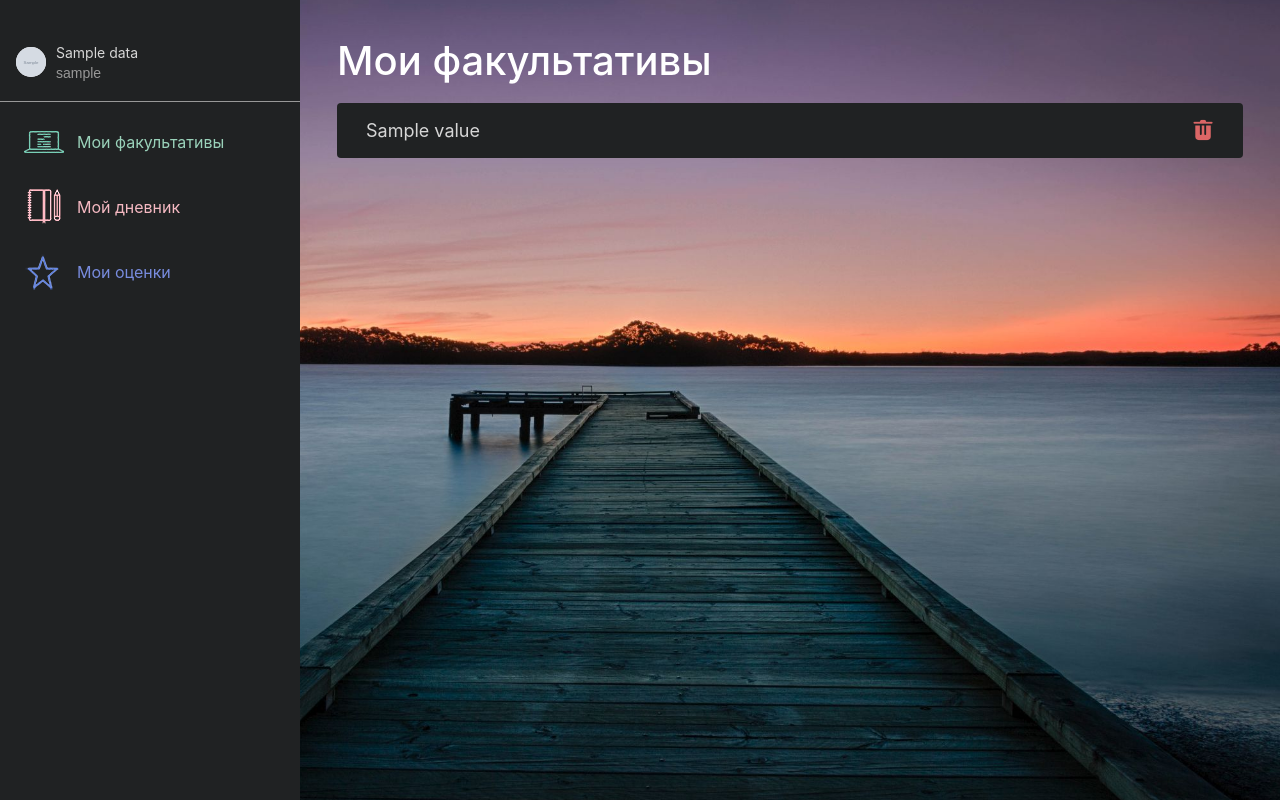
After one commit to bulatcute/edutatar, a Flask app: template flask_app/templates/facultatives.html in a window 1280 px wide. The commit adds this page. Run offline with Flask 2, Linux system fonts and the light colour scheme; the template is opened without the code that fills it: most values are stand-ins (such as "Sample title", 1, 10 or a date in 2020); grey boxes marked "Sample" are stand-in pictures; some libraries are stand-ins or nearby versions.

Commit message:
facultative page add

```diff
--- a/flask_app/app.py
+++ b/flask_app/app.py
@@ -2,8 +2,7 @@ from flask import Flask, render_template, redirect, url_for, request
 from flask_login import LoginManager, UserMixin, login_user, login_required, logout_user, current_user
 from flask_sqlalchemy import SQLAlchemy
 from forms import LoginForm
-from edutatar import login_edu, get_home_params, my_stars, check_login
-from werkzeug.security import generate_password_hash, check_password_hash
+from edutatar import login_edu, get_home_params, my_stars, check_login, my_facultatives
 import requests
 import dotenv
 import os
@@ -71,6 +70,16 @@ def marks():
     return render_template('marks.html', data=data, stars=stars)
 
 
+@application.route('/facultatives', methods=['GET'])
+@login_required
+def facultatives():
+    data = {'login': current_user.login, 'name': current_user.name, 'avatar': current_user.avatar}
+    s = requests.session()
+    login_edu(s, data['login'], current_user.password)
+    facs = my_facultatives(s)
+    return render_template('facultatives.html', data=data, facs=facs)
+
+
 @application.route('/login', methods=['GET', 'POST'])
 def login():
     form = LoginForm()
--- a/flask_app/static/css/styles.min.css
+++ b/flask_app/static/css/styles.min.css
@@ -51,3 +51,15 @@ form {
 .c-row:hover {
   background-color: #252729;
 }
+.recycle {
+  width: 30px;
+  height: 30px;
+  margin-top: 2px;
+  margin-bottom: 2px;
+}
+.recycle:hover {
+  width: 35px;
+  height:35px;
+  margin-top: 0;
+  margin-bottom: 0;
+}
--- a/flask_app/templates/auth/login.html
+++ b/flask_app/templates/auth/login.html
@@ -1,4 +1,8 @@
 {% extends "base.html" %}
+
+{% block title %}
+Войти
+{% endblock title %}
 
 {% block body %}
 <form
--- a/flask_app/templates/base.html
+++ b/flask_app/templates/base.html
@@ -4,7 +4,9 @@
 <head>
     <meta charset="utf-8">
     <meta name="viewport" content="width=device-width, initial-scale=1.0, shrink-to-fit=no">
-    <title>facultativedesign</title>
+    <title>{% block title %}
+
+    {% endblock title %}</title>
     <meta name="theme-color" content="rgb(72,72,72)">
     <link rel="icon" type="image/png" sizes="undefinedxundefined" href="{{url_for('static', filename='img/diary.png')}}">
     <link rel="icon" type="image/png" sizes="undefinedxundefined" href="{{url_for('static', filename='img/diary (1).png')}}">
--- /dev/null
+++ b/flask_app/templates/facultatives.html
@@ -0,0 +1,20 @@
+{% extends "layout.html" %}
+
+{% block title %}
+Факультативы
+{% endblock title %}
+
+{% block content %}
+<div style="height: 100vh;padding: 37px;margin-left: 300px;overflow: auto">
+    <h1 style="color: #ffffff;margin-bottom: 18px;">Мои факультативы</h1>
+
+    {% for key, value in facs.items() %}
+    <a href={{key}}>
+    <div class="star-row">
+        <div style="float: left;padding: 14px;"><span style="color: #d6d6d6;font-size: 18px;height: 55px">{{value}}</span></div>
+        <div style="float: right;padding: 10px;"><img class="recycle" src="{{url_for('static', filename='img/recycle-bin-icon.png')}}"></div>
+    </div>
+    </a>
+    {% endfor %}
+</div>
+{% endblock content %}
--- /dev/null
+++ b/flask_app/templates/layout.html
@@ -0,0 +1,52 @@
+{% extends "base.html" %}
+
+{% block body %}
+<div style="height: 100vh;">
+    <div style="float: left;width: 300px;height: 100vh;background-color: #202223;">
+        <div class="c-row"
+            style="width: 100%;height: 65px;margin-top: 37px;padding: 5px;padding-right: 18px;padding-left: 11px;border-bottom: 1px solid;border-color: rgb(152, 152, 152);margin-bottom: 0px;padding-bottom: 15px;">
+            <div class="c-column"
+                style="width: 30px;height: 30px;background-color: #fffefe;border-radius: 15px;margin: 5px;margin-right: 10px;">
+                <img style="width: 30px;height: 30px;border-radius: 15px;" src="{{data['avatar']}}" /></div>
+            <div class="c-column" style="margin-top: 0px;">
+                <span style="color: #d6d6d6;font-size: 14px;margin-top: 0px;display: block;">{{data['name']}}</span>
+                <span style="display: block;color: rgb(152,152,152);font-size: 14px;font-family: Arial;">{{data['login']}}</span>
+            </div>
+        </div>
+        <a href="#">
+            <div class="c-row"
+                style="margin-top: 15px;width: 100%;height: 50px;padding-left: 11px;padding-top: 5px;padding-right: 5px;padding-bottom: 5px;">
+                <div class="c-column"
+                    style="padding: 0px;width: 40px;height: 40px;margin-right: 13px;margin-left: 13px;">
+                    <img style="width: 40px;height: 40px;" src="{{url_for('static', filename='img/lesson-icon.png')}}" /></div>
+                <div class="c-column" style="margin-top: 8px;">
+                    <span style="color: #9ad2ba;margin-top: 0px;">Мои факультативы</span></div>
+            </div>
+        </a>
+        <a href="{{url_for('facultatives')}}">
+            <div class="c-row"
+                style="margin-top: 15px;width: 100%;height: 50px;padding-left: 11px;padding-top: 5px;padding-right: 5px;padding-bottom: 5px;">
+                <div class="c-column"
+                    style="padding: 0px;width: 40px;height: 40px;margin-right: 13px;margin-left: 13px;">
+                    <img style="width: 40px;height: 40px;" src="{{url_for('static', filename='img/diary-icon.png')}}" /></div>
+                <div class="c-column" style="margin-top: 8px;">
+                    <span style="color: #f5b9c2;margin-top: 0px;">Мой дневник</span></div>
+            </div>
+        </a>
+        <a href="{{ url_for('marks') }}">
+            <div class="c-row"
+                style="margin-top: 15px;width: 100%;height: 50px;padding-left: 11px;padding-top: 5px;padding-right: 5px;padding-bottom: 5px;">
+                <div class="c-column"
+                    style="padding: 0px;width: 40px;height: 40px;margin-right: 13px;margin-left: 13px;">
+                    <img style="width: 40px;height: 40px;" src="{{url_for('static', filename='img/star-icon.png')}}" /></div>
+                <div class="c-column" style="margin-top: 8px;">
+                    <span style="color: #788cde;margin-top: 0px;">Мои оценки</span></div>
+            </div>
+        </a>
+    </div>
+    {% block content %}
+
+    {% endblock content %}
+</div>
+
+{% endblock body %}
```
Also changed, not shown: flask_app/templates/marks.html (+8 -50 lines), flask_app/static/img/recycle-bin-icon.png (added).
